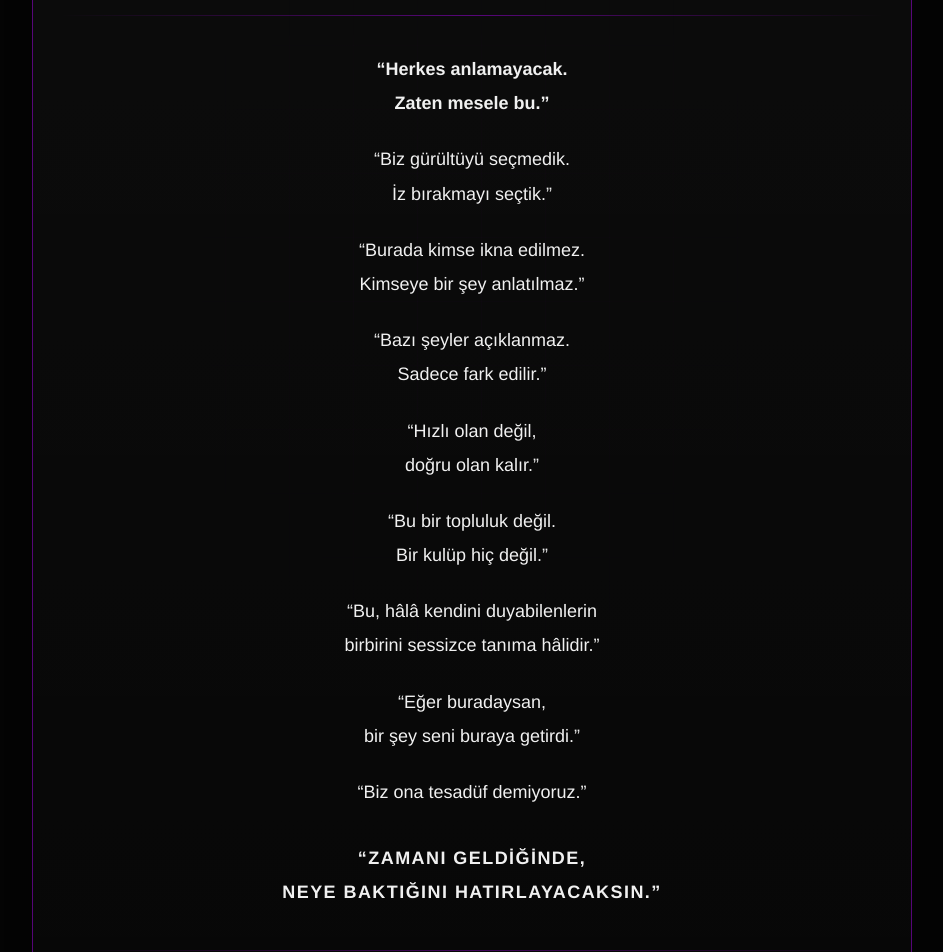
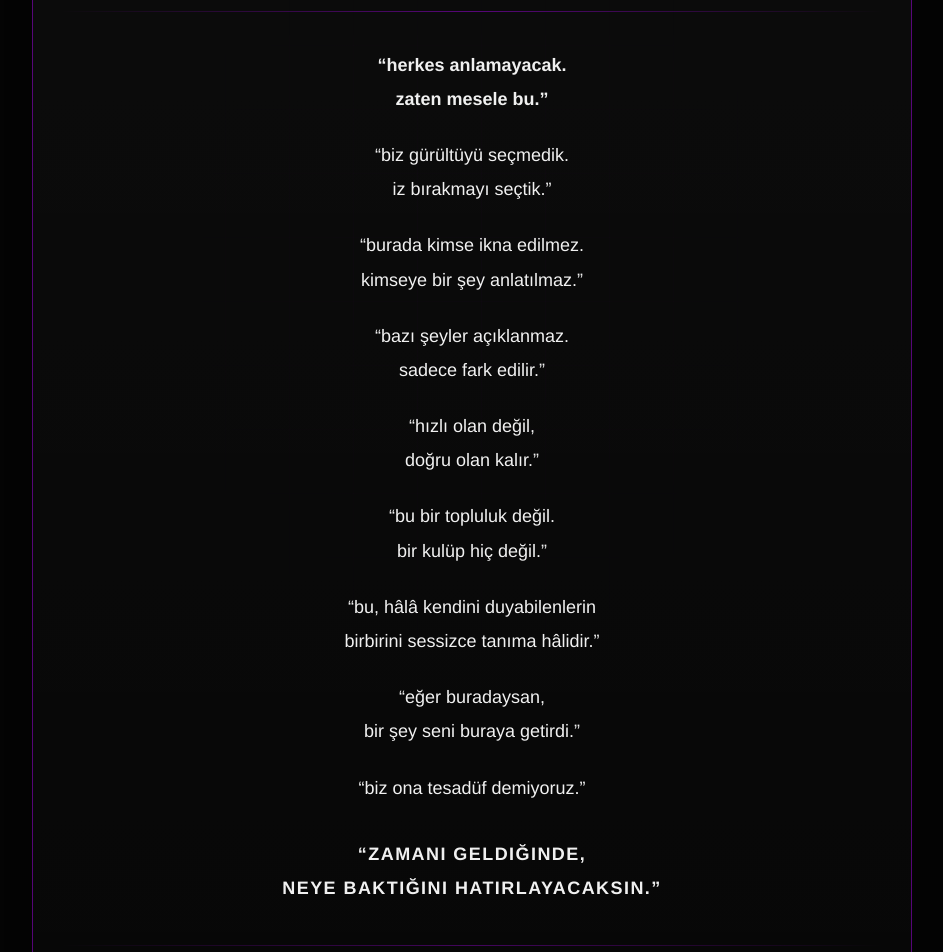
Before and after one commit to mekin1982me-art/follow-the-white-rabbit, a Next.js app: page /manifesto in a window 1280 px wide. Shown: the part 220-1172 px from the top of the page, without its empty margins (168-1111 px from the left). Built offline with nearby package versions, Linux system fonts and the light colour scheme.

Commit message:
Update page.tsx

```diff
--- a/app/manifesto/page.tsx
+++ b/app/manifesto/page.tsx
@@ -81,7 +81,7 @@ export default function ManifestoPage() {
             textTransform: "uppercase",
           }}
         >
-          BİR FISILTI, BİR ÇIĞLIK DEĞİL
+          bir fısıltı, bir çığlık değil
         </p>
 
         {/* TITLE */}
@@ -89,7 +89,7 @@ export default function ManifestoPage() {
           style={{
             position: "relative",
             margin: "0 0 26px 0",
-            fontSize: "40px",
+            fontSize: "36px",
             fontWeight: 300,
             lineHeight: 1.1,
           }}
@@ -124,54 +124,54 @@ export default function ManifestoPage() {
           }}
         >
           <p style={{ margin: 0, fontWeight: 600 }}>
-            “Herkes anlamayacak.
+            “herkes anlamayacak.
             <br />
-            Zaten mesele bu.”
+            zaten mesele bu.”
           </p>
 
           <p style={{ margin: 0 }}>
-            “Biz gürültüyü seçmedik.
+            “biz gürültüyü seçmedik.
             <br />
-            İz bırakmayı seçtik.”
+            iz bırakmayı seçtik.”
           </p>
 
           <p style={{ margin: 0 }}>
-            “Burada kimse ikna edilmez.
+            “burada kimse ikna edilmez.
             <br />
-            Kimseye bir şey anlatılmaz.”
+            kimseye bir şey anlatılmaz.”
           </p>
 
           <p style={{ margin: 0 }}>
-            “Bazı şeyler açıklanmaz.
+            “bazı şeyler açıklanmaz.
             <br />
-            Sadece fark edilir.”
+            sadece fark edilir.”
           </p>
 
           <p style={{ margin: 0 }}>
-            “Hızlı olan değil,
+            “hızlı olan değil,
             <br />
             doğru olan kalır.”
           </p>
 
           <p style={{ margin: 0 }}>
-            “Bu bir topluluk değil.
+            “bu bir topluluk değil.
             <br />
-            Bir kulüp hiç değil.”
+            bir kulüp hiç değil.”
           </p>
 
           <p style={{ margin: 0 }}>
-            “Bu, hâlâ kendini duyabilenlerin
+            “bu, hâlâ kendini duyabilenlerin
             <br />
             birbirini sessizce tanıma hâlidir.”
           </p>
 
           <p style={{ margin: 0 }}>
-            “Eğer buradaysan,
+            “eğer buradaysan,
             <br />
             bir şey seni buraya getirdi.”
           </p>
 
-          <p style={{ margin: 0 }}>“Biz ona tesadüf demiyoruz.”</p>
+          <p style={{ margin: 0 }}>“biz ona tesadüf demiyoruz.”</p>
 
           <p
             style={{
@@ -181,9 +181,9 @@ export default function ManifestoPage() {
               textTransform: "uppercase",
             }}
           >
-            “ZAMANI GELDİĞİNDE,
+            “zamanı geldiğinde,
             <br />
-            NEYE BAKTIĞINI HATIRLAYACAKSIN.”
+            neye baktığını hatırlayacaksın.”
           </p>
         </div>
 
```
